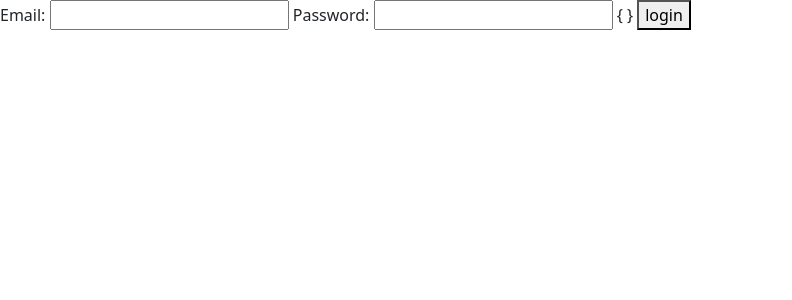
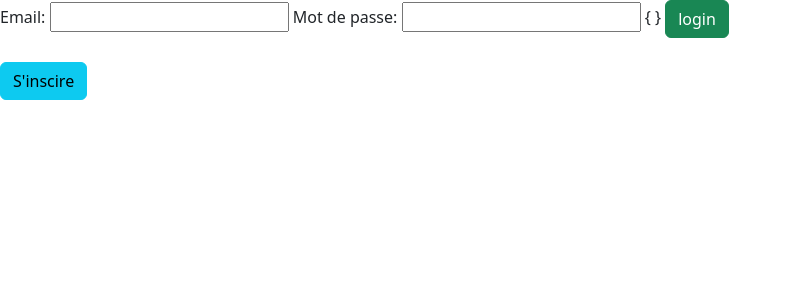
Before and after one commit to Liamcr21/trello, a Symfony app: template templates/login/index.html.twig in a window 1280 px wide. Shown: the top 300 px of the page, without its empty margins (0-792 px from the left). Run offline with Twig, Linux system fonts and the light colour scheme; the template is opened without the code that fills it, so the values that code supplies are empty; some libraries are stand-ins or nearby versions.

Commit message:
style login

```diff
--- a/templates/login/index.html.twig
+++ b/templates/login/index.html.twig
@@ -12,12 +12,14 @@
         <label for="username">Email:</label>
         <input type="text" id="username" name="_username" value="{{ last_username }}">
 
-        <label for="password">Password:</label>
+        <label for="password">Mot de passe:</label>
         <input type="password" id="password" name="_password">
 
         {
         <input type="hidden" name="_target_path" value="/board">}
 
-        <button type="submit">login</button>
+        <button type="submit" class="btn btn-success">login</button>
     </form>
+<br>
+    <a class="btn btn-info" href="register">S'inscire</a>
 {% endblock %}
```
